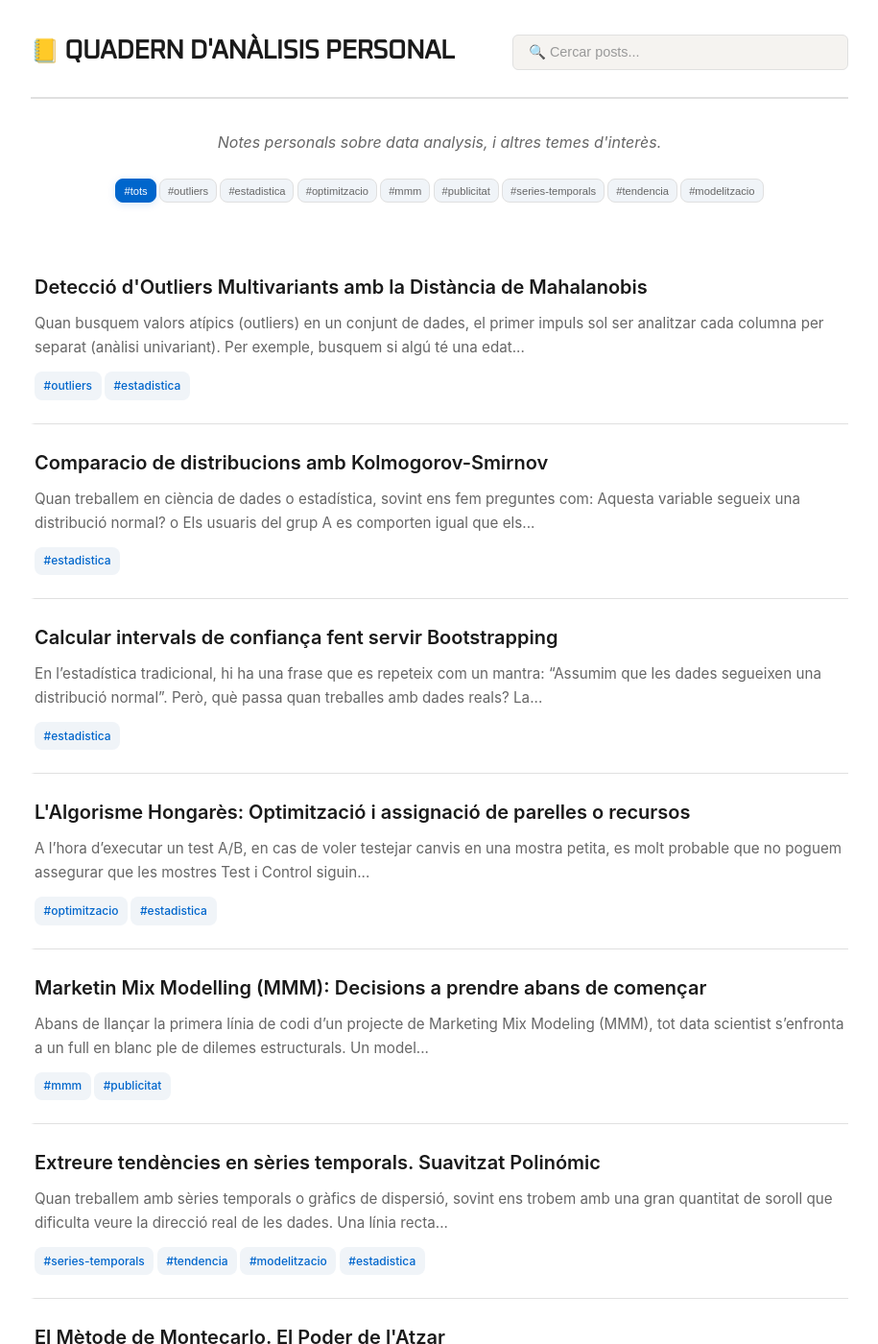
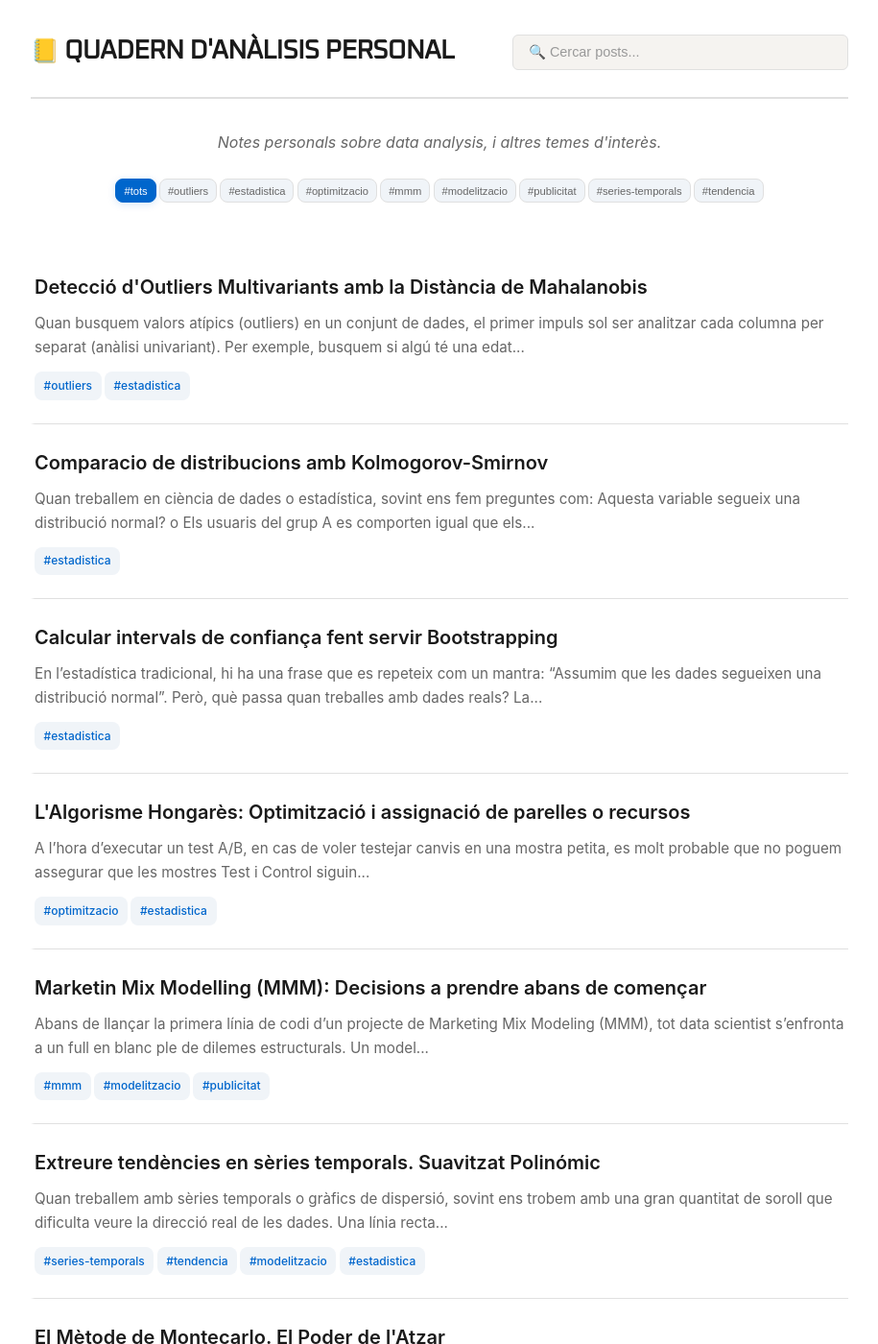
Before and after one commit to alberthr/alberthr.github.io, a Jekyll site: the page built from index.html, in a window 1280 px wide and 1400 px high. Shown: the whole window at 96% size, without its empty margins (182-1097 px from the left). Built offline with Jekyll 4.4.1, drawn with Linux system fonts in a browser that asks for light colours.

Commit message:
Update 2018-10-01-decisions-mmm.md

```diff
--- a/_posts/2018-10-01-decisions-mmm.md
+++ b/_posts/2018-10-01-decisions-mmm.md
@@ -3,6 +3,7 @@ layout: post
 title: "Marketin Mix Modelling (MMM): Decisions a prendre abans de començar"
 tags:
   - mmm
+  - modelitzacio
   - publicitat
 ---
 
```
